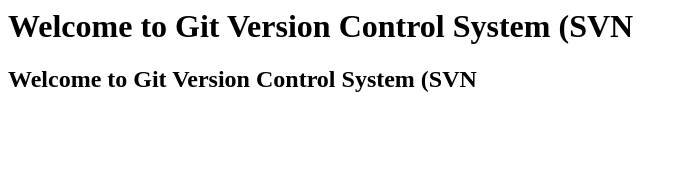
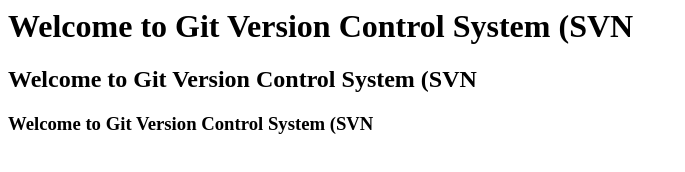
Before and after one commit to shadowroze/Test-Angular, a plain HTML site: page index.html in a window 1280 px wide. Shown: the whole page, without its empty margins (0-685 px from the left). Drawn offline with Linux system fonts and the light colour scheme.

Commit message:
tri commit

```diff
--- a/index.html
+++ b/index.html
@@ -6,5 +6,6 @@
     <body>
         <h1>Welcome to Git Version Control System (SVN</h1>
         <h2>Welcome to Git Version Control System (SVN</h2>
+        <h3>Welcome to Git Version Control System (SVN</h3>
     </body>
 </html>
```
